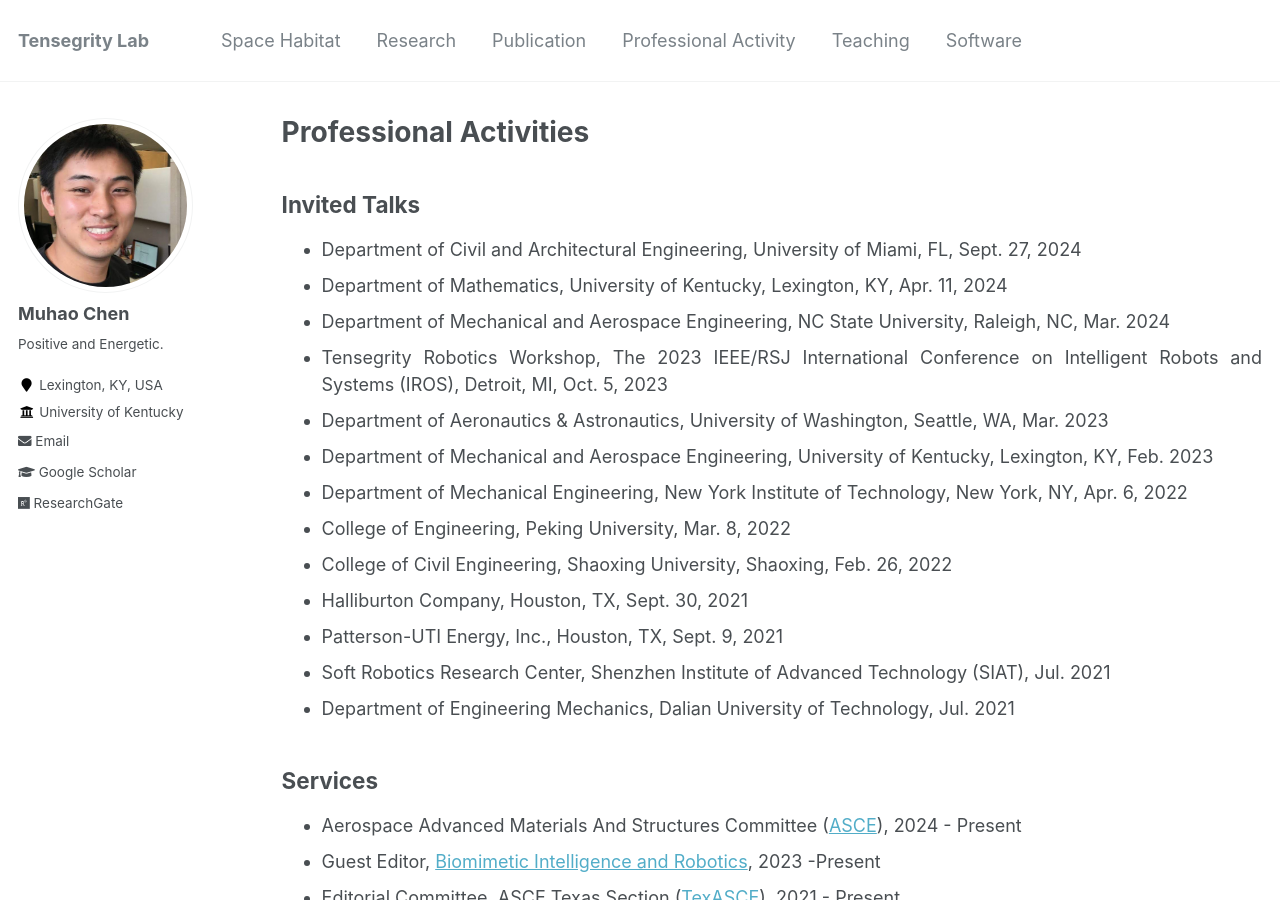
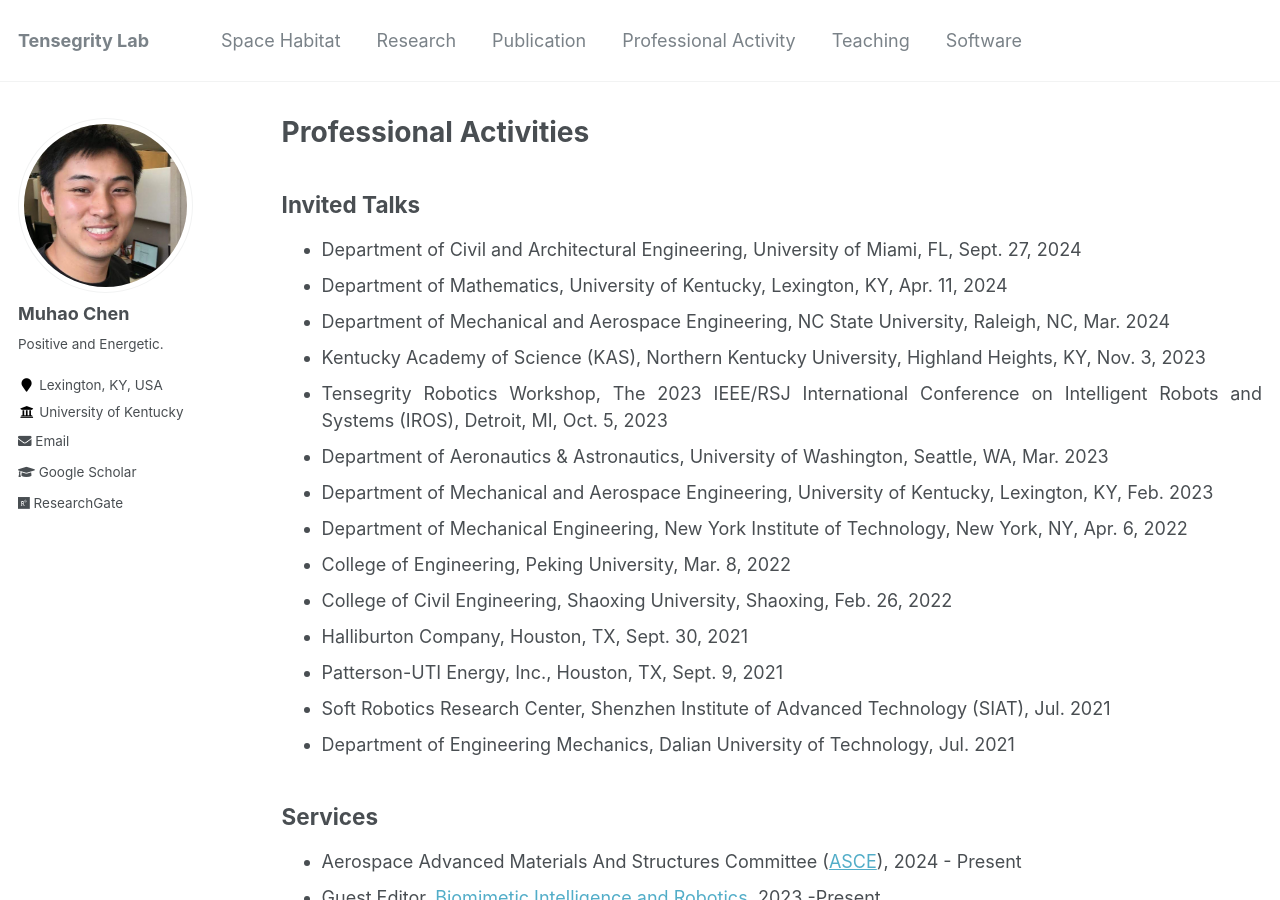
Before and after one commit to Muhao-Chen/muhao-chen.github.io, a Jekyll site: the page built from _pages/professional-activities.md, in a window 1280 px wide and 900 px high. Built offline with Jekyll 4.4.1, drawn with Linux system fonts in a browser that asks for light colours.

Commit message:
Update professional-activities.md

```diff
--- a/_pages/professional-activities.md
+++ b/_pages/professional-activities.md
@@ -15,6 +15,7 @@ toc_max_header: 1
 * Department of Civil and Architectural Engineering, University of Miami, FL, Sept. 27, 2024
 * Department of Mathematics, University of Kentucky, Lexington, KY, Apr. 11, 2024
 * Department of Mechanical and Aerospace Engineering, NC State University, Raleigh, NC, Mar. 2024
+* Kentucky Academy of Science (KAS), Northern Kentucky University, Highland Heights, KY, Nov. 3, 2023
 * Tensegrity Robotics Workshop, The 2023 IEEE/RSJ International Conference on Intelligent Robots and Systems (IROS), Detroit, MI, Oct. 5, 2023
 * Department of Aeronautics & Astronautics, University of Washington, Seattle, WA, Mar. 2023
 * Department of Mechanical and Aerospace Engineering, University of Kentucky, Lexington, KY, Feb. 2023
```
